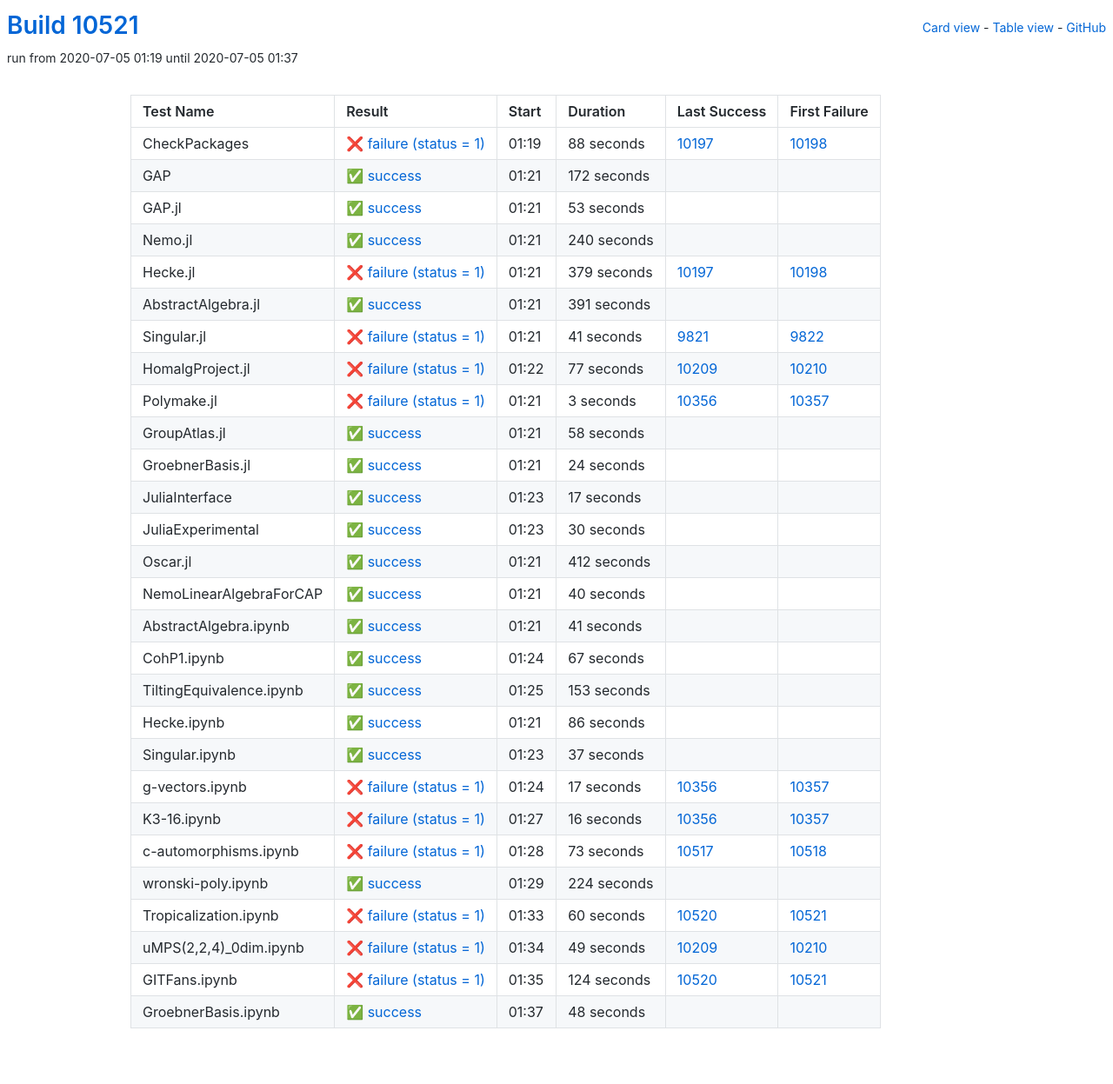
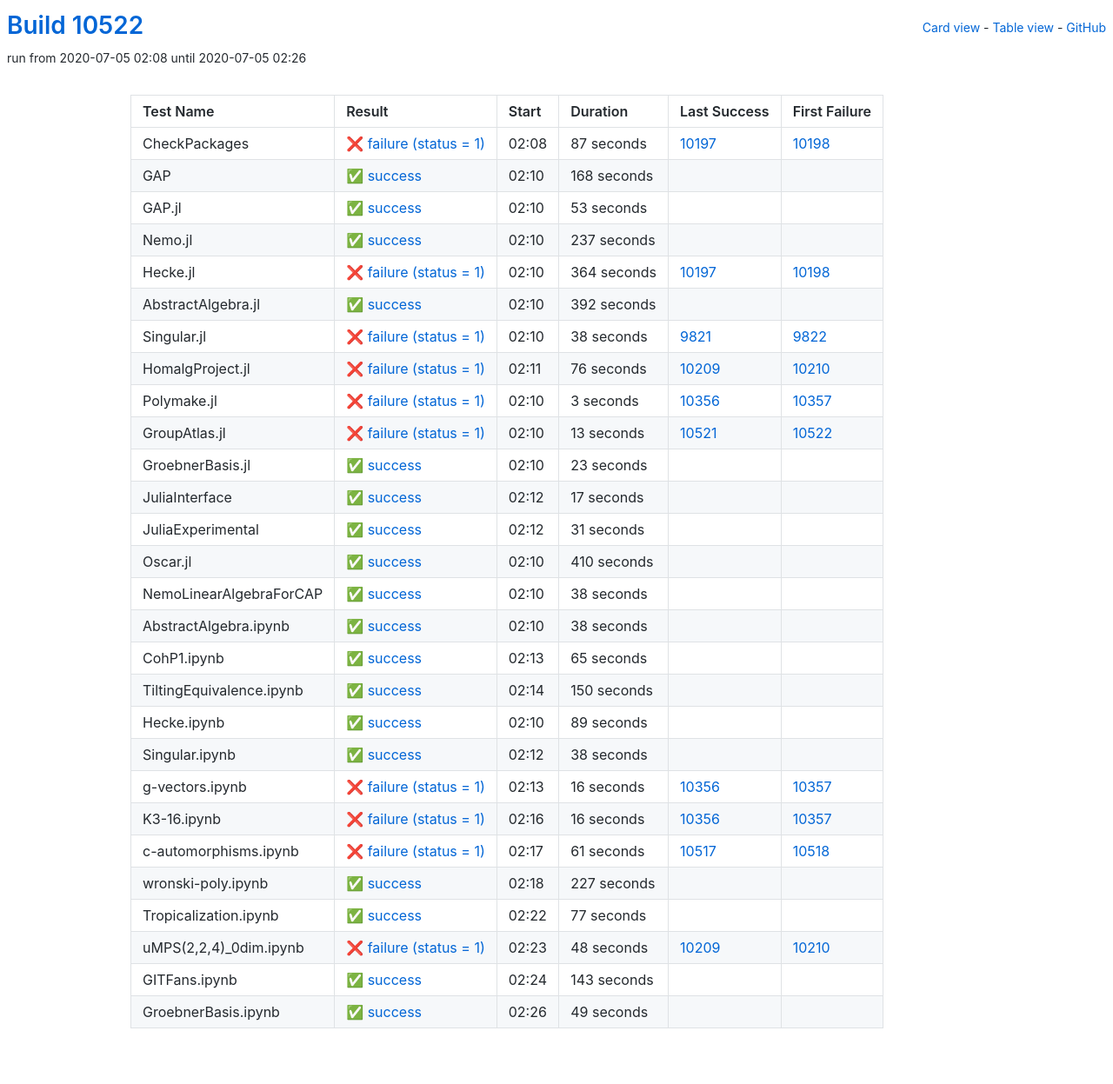
Before and after one commit to oscar-system/oscar-ci-status, a Jekyll site: the page built from table.html, in a window 1280 px wide. Shown: the whole page at 87% size. Built offline with Jekyll 4.4.1, drawn with Linux system fonts in a browser that asks for light colours.

Commit message:
Build #10522

```diff
--- a/_data/ci.yml
+++ b/_data/ci.yml
@@ -1,6 +1,6 @@
 ---
-build: 10521
-build_url: https://oscarci.mathematik.uni-kl.de/job/oscar/10521/
+build: 10522
+build_url: https://oscarci.mathematik.uni-kl.de/job/oscar/10522/
 job: oscar
 organization: oscar-system
 repo: oscar-ci-status
@@ -8,32 +8,32 @@
 tests:
 - name: CheckPackages
   id: checkpackages
-  log: https://oscarci.mathematik.uni-kl.de/job/oscar/10521/artifact/logs/build-10521/CheckPackages.log
-  start: 2020-07-05 01:19
+  log: https://oscarci.mathematik.uni-kl.de/job/oscar/10522/artifact/logs/build-10522/CheckPackages.log
+  start: 2020-07-05 02:08
   success: false
   exitcode: 1
   status: failure
-  duration: 88
+  duration: 87
   last_success: 10197
   last_success_url: https://oscarci.mathematik.uni-kl.de/job/oscar/10197/
   first_failure: 10198
   first_failure_url: https://oscarci.mathematik.uni-kl.de/job/oscar/10198/
 - name: GAP
   id: gap
-  log: https://oscarci.mathematik.uni-kl.de/job/oscar/10521/artifact/logs/build-10521/GAP.log
-  start: 2020-07-05 01:21
+  log: https://oscarci.mathematik.uni-kl.de/job/oscar/10522/artifact/logs/build-10522/GAP.log
+  start: 2020-07-05 02:10
   success: true
   exitcode: 0
   status: success
-  duration: 172
+  duration: 168
   last_success: false
   last_success_url:
   first_failure: false
   first_failure_url:
 - name: GAP.jl
   id: gap-jl
-  log: https://oscarci.mathematik.uni-kl.de/job/oscar/10521/artifact/logs/build-10521/GAP.jl.log
-  start: 2020-07-05 01:21
+  log: https://oscarci.mathematik.uni-kl.de/job/oscar/10522/artifact/logs/build-10522/GAP.jl.log
+  start: 2020-07-05 02:10
   success: true
   exitcode: 0
   status: success
@@ -44,68 +44,68 @@
   first_failure_url:
 - name: Nemo.jl
   id: nemo-jl
-  log: https://oscarci.mathematik.uni-kl.de/job/oscar/10521/artifact/logs/build-10521/Nemo.jl.log
-  start: 2020-07-05 01:21
+  log: https://oscarci.mathematik.uni-kl.de/job/oscar/10522/artifact/logs/build-10522/Nemo.jl.log
+  start: 2020-07-05 02:10
   success: true
   exitcode: 0
   status: success
-  duration: 240
+  duration: 237
   last_success: false
   last_success_url:
   first_failure: false
   first_failure_url:
 - name: Hecke.jl
   id: hecke-jl
-  log: https://oscarci.mathematik.uni-kl.de/job/oscar/10521/artifact/logs/build-10521/Hecke.jl.log
-  start: 2020-07-05 01:21
+  log: https://oscarci.mathematik.uni-kl.de/job/oscar/10522/artifact/logs/build-10522/Hecke.jl.log
+  start: 2020-07-05 02:10
   success: false
   exitcode: 1
   status: failure
-  duration: 379
+  duration: 364
   last_success: 10197
   last_success_url: https://oscarci.mathematik.uni-kl.de/job/oscar/10197/
   first_failure: 10198
   first_failure_url: https://oscarci.mathematik.uni-kl.de/job/oscar/10198/
 - name: AbstractAlgebra.jl
   id: abstractalgebra-jl
-  log: https://oscarci.mathematik.uni-kl.de/job/oscar/10521/artifact/logs/build-10521/AbstractAlgebra.jl.log
-  start: 2020-07-05 01:21
+  log: https://oscarci.mathematik.uni-kl.de/job/oscar/10522/artifact/logs/build-10522/AbstractAlgebra.jl.log
+  start: 2020-07-05 02:10
   success: true
   exitcode: 0
   status: success
-  duration: 391
+  duration: 392
   last_success: false
   last_success_url:
   first_failure: false
   first_failure_url:
 - name: Singular.jl
   id: singular-jl
-  log: https://oscarci.mathematik.uni-kl.de/job/oscar/10521/artifact/logs/build-10521/Singular.jl.log
-  start: 2020-07-05 01:21
+  log: https://oscarci.mathematik.uni-kl.de/job/oscar/10522/artifact/logs/build-10522/Singular.jl.log
+  start: 2020-07-05 02:10
   success: false
   exitcode: 1
   status: failure
-  duration: 41
+  duration: 38
   last_success: 9821
   last_success_url: https://oscarci.mathematik.uni-kl.de/job/oscar/9821/
   first_failure: 9822
   first_failure_url: https://oscarci.mathematik.uni-kl.de/job/oscar/9822/
 - name: HomalgProject.jl
   id: homalgproject-jl
-  log: https://oscarci.mathematik.uni-kl.de/job/oscar/10521/artifact/logs/build-10521/HomalgProject.jl.log
-  start: 2020-07-05 01:22
+  log: https://oscarci.mathematik.uni-kl.de/job/oscar/10522/artifact/logs/build-10522/HomalgProject.jl.log
+  start: 2020-07-05 02:11
   success: false
   exitcode: 1
   status: failure
-  duration: 77
+  duration: 76
   last_success: 10209
   last_success_url: https://oscarci.mathematik.uni-kl.de/job/oscar/10209/
   first_failure: 10210
   first_failure_url: https://oscarci.mathematik.uni-kl.de/job/oscar/10210/
 - name: Polymake.jl
   id: polymake-jl
-  log: https://oscarci.mathematik.uni-kl.de/job/oscar/10521/artifact/logs/build-10521/Polymake.jl.log
-  start: 2020-07-05 01:21
+  log: https://oscarci.mathematik.uni-kl.de/job/oscar/10522/artifact/logs/build-10522/Polymake.jl.log
+  start: 2020-07-05 02:10
   success: false
   exitcode: 1
   status: failure
@@ -116,32 +116,32 @@
   first_failure_url: https://oscarci.mathematik.uni-kl.de/job/oscar/10357/
 - name: GroupAtlas.jl
   id: groupatlas-jl
-  log: https://oscarci.mathematik.uni-kl.de/job/oscar/10521/artifact/logs/build-10521/GroupAtlas.jl.log
-  start: 2020-07-05 01:21
+  log: https://oscarci.mathematik.uni-kl.de/job/oscar/10522/artifact/logs/build-10522/GroupAtlas.jl.log
+  start: 2020-07-05 02:10
+  success: false
+  exitcode: 1
+  status: failure
+  duration: 13
+  last_success: 10521
+  last_success_url: https://oscarci.mathematik.uni-kl.de/job/oscar/10521/
+  first_failure: 10522
+  first_failure_url: https://oscarci.mathematik.uni-kl.de/job/oscar/10522/
+- name: GroebnerBasis.jl
+  id: groebnerbasis-jl
+  log: https://oscarci.mathematik.uni-kl.de/job/oscar/10522/artifact/logs/build-10522/GroebnerBasis.jl.log
+  start: 2020-07-05 02:10
   success: true
   exitcode: 0
   status: success
-  duration: 58
-  last_success: false
-  last_success_url:
-  first_failure: false
-  first_failure_url:
-- name: GroebnerBasis.jl
-  id: groebnerbasis-jl
-  log: https://oscarci.mathematik.uni-kl.de/job/oscar/10521/artifact/logs/build-10521/GroebnerBasis.jl.log
-  start: 2020-07-05 01:21
-  success: true
-  exitcode: 0
-  status: success
-  duration: 24
+  duration: 23
   last_success: false
   last_success_url:
   first_failure: false
   first_failure_url:
 - name: JuliaInterface
   id: juliainterface
-  log: https://oscarci.mathematik.uni-kl.de/job/oscar/10521/artifact/logs/build-10521/JuliaInterface.log
-  start: 2020-07-05 01:23
+  log: https://oscarci.mathematik.uni-kl.de/job/oscar/10522/artifact/logs/build-10522/JuliaInterface.log
+  start: 2020-07-05 02:12
   success: true
   exitcode: 0
   status: success
@@ -152,116 +152,116 @@
   first_failure_url:
 - name: JuliaExperimental
   id: juliaexperimental
-  log: https://oscarci.mathematik.uni-kl.de/job/oscar/10521/artifact/logs/build-10521/JuliaExperimental.log
-  start: 2020-07-05 01:23
+  log: https://oscarci.mathematik.uni-kl.de/job/oscar/10522/artifact/logs/build-10522/JuliaExperimental.log
+  start: 2020-07-05 02:12
   success: true
   exitcode: 0
   status: success
-  duration: 30
+  duration: 31
   last_success: false
   last_success_url:
   first_failure: false
   first_failure_url:
 - name: Oscar.jl
   id: oscar-jl
-  log: https://oscarci.mathematik.uni-kl.de/job/oscar/10521/artifact/logs/build-10521/Oscar.jl.log
-  start: 2020-07-05 01:21
+  log: https://oscarci.mathematik.uni-kl.de/job/oscar/10522/artifact/logs/build-10522/Oscar.jl.log
+  start: 2020-07-05 02:10
   success: true
   exitcode: 0
   status: success
-  duration: 412
+  duration: 410
   last_success: false
   last_success_url:
   first_failure: false
   first_failure_url:
 - name: NemoLinearAlgebraForCAP
   id: nemolinearalgebraforcap
-  log: https://oscarci.mathematik.uni-kl.de/job/oscar/10521/artifact/logs/build-10521/NemoLinearAlgebraForCAP.log
-  start: 2020-07-05 01:21
+  log: https://oscarci.mathematik.uni-kl.de/job/oscar/10522/artifact/logs/build-10522/NemoLinearAlgebraForCAP.log
+  start: 2020-07-05 02:10
   success: true
   exitcode: 0
   status: success
-  duration: 40
+  duration: 38
   last_success: false
   last_success_url:
   first_failure: false
   first_failure_url:
 - name: AbstractAlgebra.ipynb
   id: abstractalgebra-ipynb
-  log: https://oscarci.mathematik.uni-kl.de/job/oscar/10521/artifact/logs/build-10521/AbstractAlgebra.ipynb.log
-  start: 2020-07-05 01:21
+  log: https://oscarci.mathematik.uni-kl.de/job/oscar/10522/artifact/logs/build-10522/AbstractAlgebra.ipynb.log
+  start: 2020-07-05 02:10
   success: true
   exitcode: 0
   status: success
-  duration: 41
+  duration: 38
   last_success: false
   last_success_url:
   first_failure: false
   first_failure_url:
 - name: CohP1.ipynb
   id: cohp1-ipynb
-  log: https://oscarci.mathematik.uni-kl.de/job/oscar/10521/artifact/logs/build-10521/CohP1.ipynb.log
-  start: 2020-07-05 01:24
+  log: https://oscarci.mathematik.uni-kl.de/job/oscar/10522/artifact/logs/build-10522/CohP1.ipynb.log
+  start: 2020-07-05 02:13
   success: true
   exitcode: 0
   status: success
-  duration: 67
+  duration: 65
   last_success: false
   last_success_url:
   first_failure: false
   first_failure_url:
 - name: TiltingEquivalence.ipynb
   id: tiltingequivalence-ipynb
-  log: https://oscarci.mathematik.uni-kl.de/job/oscar/10521/artifact/logs/build-10521/TiltingEquivalence.ipynb.log
-  start: 2020-07-05 01:25
+  log: https://oscarci.mathematik.uni-kl.de/job/oscar/10522/artifact/logs/build-10522/TiltingEquivalence.ipynb.log
+  start: 2020-07-05 02:14
   success: true
   exitcode: 0
   status: success
-  duration: 153
+  duration: 150
   last_success: false
   last_success_url:
   first_failure: false
   first_failure_url:
 - name: Hecke.ipynb
   id: hecke-ipynb
-  log: https://oscarci.mathematik.uni-kl.de/job/oscar/10521/artifact/logs/build-10521/Hecke.ipynb.log
-  start: 2020-07-05 01:21
+  log: https://oscarci.mathematik.uni-kl.de/job/oscar/10522/artifact/logs/build-10522/Hecke.ipynb.log
+  start: 2020-07-05 02:10
   success: true
   exitcode: 0
   status: success
-  duration: 86
+  duration: 89
   last_success: false
   last_success_url:
   first_failure: false
   first_failure_url:
 - name: Singular.ipynb
   id: singular-ipynb
-  log: https://oscarci.mathematik.uni-kl.de/job/oscar/10521/artifact/logs/build-10521/Singular.ipynb.log
-  start: 2020-07-05 01:23
+  log: https://oscarci.mathematik.uni-kl.de/job/oscar/10522/artifact/logs/build-10522/Singular.ipynb.log
+  start: 2020-07-05 02:12
   success: true
   exitcode: 0
   status: success
-  duration: 37
+  duration: 38
   last_success: false
   last_success_url:
   first_failure: false
   first_failure_url:
 - name: g-vectors.ipynb
   id: g-vectors-ipynb
-  log: https://oscarci.mathematik.uni-kl.de/job/oscar/10521/artifact/logs/build-10521/g-vectors.ipynb.log
-  start: 2020-07-05 01:24
+  log: https://oscarci.mathematik.uni-kl.de/job/oscar/10522/artifact/logs/build-10522/g-vectors.ipynb.log
+  start: 2020-07-05 02:13
   success: false
   exitcode: 1
   status: failure
-  duration: 17
+  duration: 16
   last_success: 10356
   last_success_url: https://oscarci.mathematik.uni-kl.de/job/oscar/10356/
   first_failure: 10357
   first_failure_url: https://oscarci.mathematik.uni-kl.de/job/oscar/10357/
 - name: K3-16.ipynb
   id: k3-16-ipynb
-  log: https://oscarci.mathematik.uni-kl.de/job/oscar/10521/artifact/logs/build-10521/K3-16.ipynb.log
-  start: 2020-07-05 01:27
+  log: https://oscarci.mathematik.uni-kl.de/job/oscar/10522/artifact/logs/build-10522/K3-16.ipynb.log
+  start: 2020-07-05 02:16
   success: false
   exitcode: 1
   status: failure
@@ -272,73 +272,73 @@
   first_failure_url: https://oscarci.mathematik.uni-kl.de/job/oscar/10357/
 - name: c-automorphisms.ipynb
   id: c-automorphisms-ipynb
-  log: https://oscarci.mathematik.uni-kl.de/job/oscar/10521/artifact/logs/build-10521/c-automorphisms.ipynb.log
-  start: 2020-07-05 01:28
+  log: https://oscarci.mathematik.uni-kl.de/job/oscar/10522/artifact/logs/build-10522/c-automorphisms.ipynb.log
+  start: 2020-07-05 02:17
   success: false
   exitcode: 1
   status: failure
-  duration: 73
+  duration: 61
   last_success: 10517
   last_success_url: https://oscarci.mathematik.uni-kl.de/job/oscar/10517/
   first_failure: 10518
   first_failure_url: https://oscarci.mathematik.uni-kl.de/job/oscar/10518/
 - name: wronski-poly.ipynb
   id: wronski-poly-ipynb
-  log: https://oscarci.mathematik.uni-kl.de/job/oscar/10521/artifact/logs/build-10521/wronski-poly.ipynb.log
-  start: 2020-07-05 01:29
+  log: https://oscarci.mathematik.uni-kl.de/job/oscar/10522/artifact/logs/build-10522/wronski-poly.ipynb.log
+  start: 2020-07-05 02:18
   success: true
   exitcode: 0
   status: success
-  duration: 224
+  duration: 227
   last_success: false
   last_success_url:
   first_failure: false
   first_failure_url:
 - name: Tropicalization.ipynb
   id: tropicalization-ipynb
-  log: https://oscarci.mathematik.uni-kl.de/job/oscar/10521/artifact/logs/build-10521/Tropicalization.ipynb.log
-  start: 2020-07-05 01:33
+  log: https://oscarci.mathematik.uni-kl.de/job/oscar/10522/artifact/logs/build-10522/Tropicalization.ipynb.log
+  start: 2020-07-05 02:22
+  success: true
+  exitcode: 0
+  status: success
+  duration: 77
+  last_success: false
+  last_success_url:
+  first_failure: false
+  first_failure_url:
+- name: uMPS(2,2,4)_0dim.ipynb
+  id: umps-2-2-4-0dim-ipynb
+  log: https://oscarci.mathematik.uni-kl.de/job/oscar/10522/artifact/logs/build-10522/uMPS-2-2-4-_0dim.ipynb.log
+  start: 2020-07-05 02:23
   success: false
   exitcode: 1
   status: failure
-  duration: 60
-  last_success: 10520
-  last_success_url: https://oscarci.mathematik.uni-kl.de/job/oscar/10520/
-  first_failure: 10521
-  first_failure_url: https://oscarci.mathematik.uni-kl.de/job/oscar/10521/
-- name: uMPS(2,2,4)_0dim.ipynb
-  id: umps-2-2-4-0dim-ipynb
-  log: https://oscarci.mathematik.uni-kl.de/job/oscar/10521/artifact/logs/build-10521/uMPS-2-2-4-_0dim.ipynb.log
-  start: 2020-07-05 01:34
-  success: false
-  exitcode: 1
-  status: failure
-  duration: 49
+  duration: 48
   last_success: 10209
   last_success_url: https://oscarci.mathematik.uni-kl.de/job/oscar/10209/
   first_failure: 10210
   first_failure_url: https://oscarci.mathematik.uni-kl.de/job/oscar/10210/
 - name: GITFans.ipynb
   id: gitfans-ipynb
-  log: https://oscarci.mathematik.uni-kl.de/job/oscar/10521/artifact/logs/build-10521/GITFans.ipynb.log
-  start: 2020-07-05 01:35
-  success: false
-  exitcode: 1
-  status: failure
-  duration: 124
-  last_success: 10520
-  last_success_url: https://oscarci.mathematik.uni-kl.de/job/oscar/10520/
-  first_failure: 10521
-  first_failure_url: https://oscarci.mathematik.uni-kl.de/job/oscar/10521/
-- name: GroebnerBasis.ipynb
-  id: groebnerbasis-ipynb
-  log: https://oscarci.mathematik.uni-kl.de/job/oscar/10521/artifact/logs/build-10521/GroebnerBasis.ipynb.log
-  start: 2020-07-05 01:37
+  log: https://oscarci.mathematik.uni-kl.de/job/oscar/10522/artifact/logs/build-10522/GITFans.ipynb.log
+  start: 2020-07-05 02:24
   success: true
   exitcode: 0
   status: success
-  duration: 48
+  duration: 143
   last_success: false
   last_success_url:
   first_failure: false
   first_failure_url:
+- name: GroebnerBasis.ipynb
+  id: groebnerbasis-ipynb
+  log: https://oscarci.mathematik.uni-kl.de/job/oscar/10522/artifact/logs/build-10522/GroebnerBasis.ipynb.log
+  start: 2020-07-05 02:26
+  success: true
+  exitcode: 0
+  status: success
+  duration: 49
+  last_success: false
+  last_success_url:
+  first_failure: false
+  first_failure_url:
```
Also changed, not shown: README.md.
